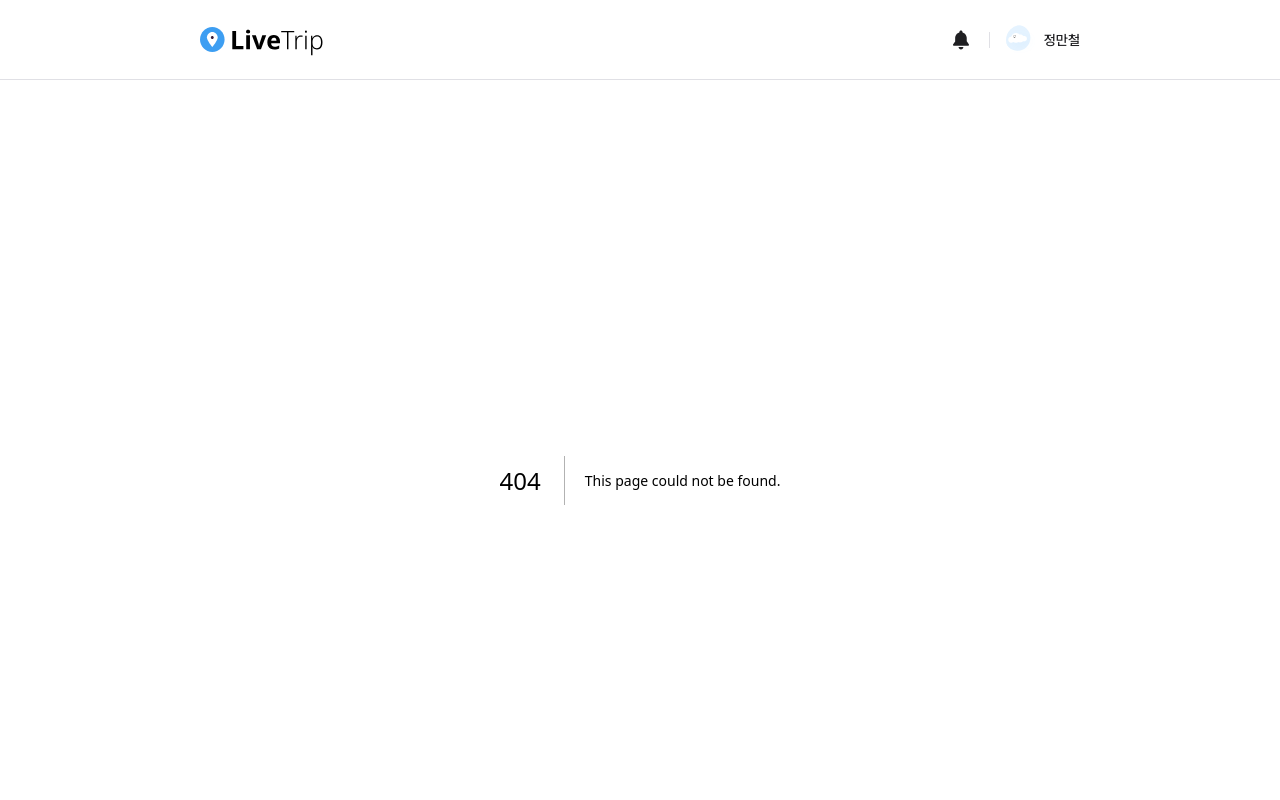
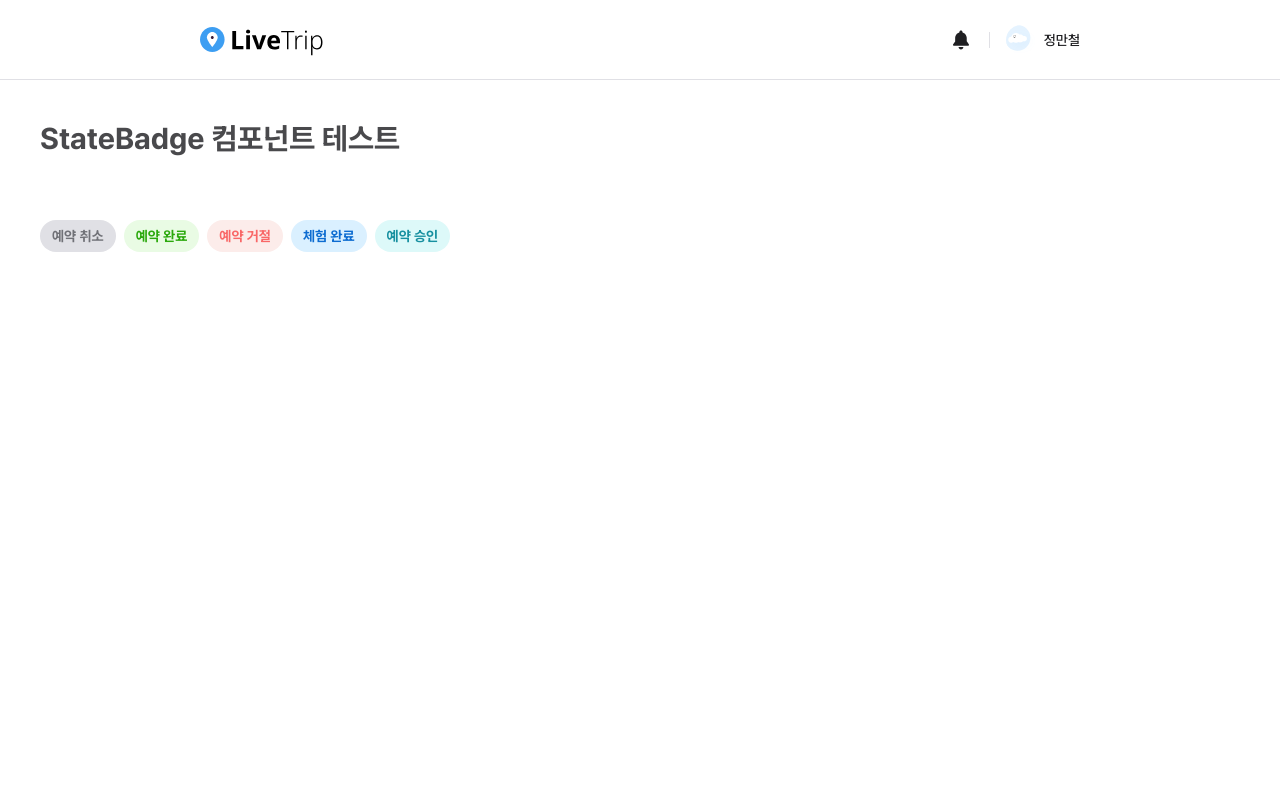
Before and after one commit to sseung30/LiveTrip, a Next.js app: page /test/stateBadge in a window 1280 px wide. Before the commit this address had no page. Shown: the top 800 px of the page. Built offline with nearby package versions, Linux system fonts and the light colour scheme.

Commit message:
feat: stateBadge 컴포넌트 UI 추가

```diff
--- a/src/app/test/calendarBadge/page.tsx
+++ b/src/app/test/calendarBadge/page.tsx
@@ -2,7 +2,7 @@ import CalendarBadge from '@/components/calendarBadge/CalendarBadge';
 import type { BadgeType } from '@/components/calendarBadge/type';
 
 // 테스트 데이터
-const badgeTestData: { type: BadgeType, count: number }[] = [
+const badgeTestData: { type: BadgeType; count: number }[] = [
   { type: 'reservation', count: 1 },
   { type: 'approval', count: 5 },
   { type: 'completed', count: 12 },
@@ -12,37 +12,41 @@ const badgeTestData: { type: BadgeType, count: number }[] = [
 export default function BadgeTestPage() {
   return (
     // 뱃지 디자인을 명확하게 확인하기 위해 흰색 배경과 적당한 패딩을 줍니다.
-        <div className="min-h-screen bg-white p-10">
-            <h1 className="text-3xl font-bold mb-8 text-gray-800">
+    <div className='min-h-screen bg-white p-10'>
+      <h1 className='mb-8 text-3xl font-bold text-gray-800'>
         뱃지 컴포넌트 테스트
       </h1>
-            <p className="mb-6 text-gray-600">
-            </p>
+      <p className='mb-6 text-gray-600'></p>
 
-            <div className="flex flex-col space-y-4">
+      <div className='flex flex-col space-y-4'>
         {badgeTestData.map((data) => {
           // 0인 뱃지는 렌더링하지 않도록 조건부 처리 (선택 사항)
           return data.count > 0 ? (
-                        <div key={`${data.type}-${data.count}`} className="flex items-center space-x-4">
-                            <span className="w-24 text-gray-700 font-medium">
+            <div
+              key={`${data.type}-${data.count}`}
+              className='flex items-center space-x-4'
+            >
+              <span className='w-24 font-medium text-gray-700'>
                 {data.type.toUpperCase()} ({data.count})
               </span>
               <CalendarBadge type={data.type} count={data.count} />
             </div>
           ) : (
-                        <p key={`${data.type}-zero`} className="text-gray-400">
+            <p key={`${data.type}-zero`} className='text-gray-400'>
               {data.type.toUpperCase()} 뱃지는 카운트가 0이라 표시되지 않음.
             </p>
           );
         })}
 
         {/* 추가적으로 여러 개를 나란히 배치하는 경우 */}
-                <div className="pt-8">
-                    <h2 className="text-xl font-semibold mb-4 text-gray-800">날짜 셀 테스트 (나란히 배치)</h2>
-                    <div className="flex flex-wrap gap-2">
-                        <CalendarBadge type="reservation" count={3} />
-                        <CalendarBadge type="approval" count={1} />
-                        <CalendarBadge type="completed" count={5} />
+        <div className='pt-8'>
+          <h2 className='mb-4 text-xl font-semibold text-gray-800'>
+            날짜 셀 테스트 (나란히 배치)
+          </h2>
+          <div className='flex flex-wrap gap-2'>
+            <CalendarBadge type='reservation' count={3} />
+            <CalendarBadge type='approval' count={1} />
+            <CalendarBadge type='completed' count={5} />
           </div>
         </div>
       </div>
--- /dev/null
+++ b/src/app/test/stateBadge/page.tsx
@@ -0,0 +1,30 @@
+import StateBadge from '@/components/stateBadge/StateBadge';
+import type { StateType } from '@/components/stateBadge/type';
+
+const stateTestData: StateType[] = [
+  'cancelled',
+  'completed',
+  'rejected',
+  'experience_completed',
+  'approved',
+];
+
+export default function StateBadgeTestPage() {
+  return (
+    <div className='min-h-screen bg-white p-10'>
+      <h1 className='mb-8 text-3xl font-bold text-gray-800'>
+        StateBadge 컴포넌트 테스트
+      </h1>
+
+      <div className='pt-8'>
+        <div className='flex flex-wrap gap-2'>
+          <StateBadge state='cancelled' />
+          <StateBadge state='completed' />
+          <StateBadge state='rejected' />
+          <StateBadge state='experience_completed' />
+          <StateBadge state='approved' />
+        </div>
+      </div>
+    </div>
+  );
+}
--- /dev/null
+++ b/src/components/stateBadge/StateBadge.tsx
@@ -0,0 +1,40 @@
+import type {
+  StateBadgeProps,
+  StateConfig,
+} from '@/components/stateBadge/type';
+
+const STATE_CONFIG = {
+  cancelled: {
+    text: '예약 취소',
+    className: 'bg-gray-100 text-gray-600',
+  },
+  completed: {
+    text: '예약 완료',
+    style: { backgroundColor: '#E9FBE4', color: '#2BA90D' },
+  },
+  rejected: {
+    text: '예약 거절',
+    style: { backgroundColor: '#FCECEA', color: '#F96767' },
+  },
+  experience_completed: {
+    text: '체험 완료',
+    style: { backgroundColor: '#DAF0FF', color: '#0D6CD1' },
+  },
+  approved: {
+    text: '예약 승인',
+    style: { backgroundColor: '#DDF9F9', color: '#1790A0' },
+  },
+};
+
+export default function StateBadge({ state, className = '' }: StateBadgeProps) {
+  const stateConfig = STATE_CONFIG[state];
+
+  return (
+    <span
+      className={`inline-flex items-center justify-center rounded-full px-3 py-1.5 text-sm font-bold ${'className' in stateConfig ? stateConfig.className : ''} ${className}`}
+      style={'style' in stateConfig ? stateConfig.style : undefined}
+    >
+      {stateConfig.text}
+    </span>
+  );
+}
--- /dev/null
+++ b/src/components/stateBadge/type.ts
@@ -0,0 +1,17 @@
+export type StateType =
+  | 'cancelled'
+  | 'completed'
+  | 'rejected'
+  | 'experience_completed'
+  | 'approved';
+
+export interface StateConfig {
+  text: string;
+  className?: string;
+  style?: { backgroundColor: string; color: string };
+}
+
+export interface StateBadgeProps {
+  state: StateType;
+  className?: string;
+}
```
Also changed, not shown: public/font/images/default_profile.png (added), public/font/images/sample_thumbnail.png (added), src/components/ui/Input.tsx (added). Lines whose indentation alone changed are shown as unchanged.
